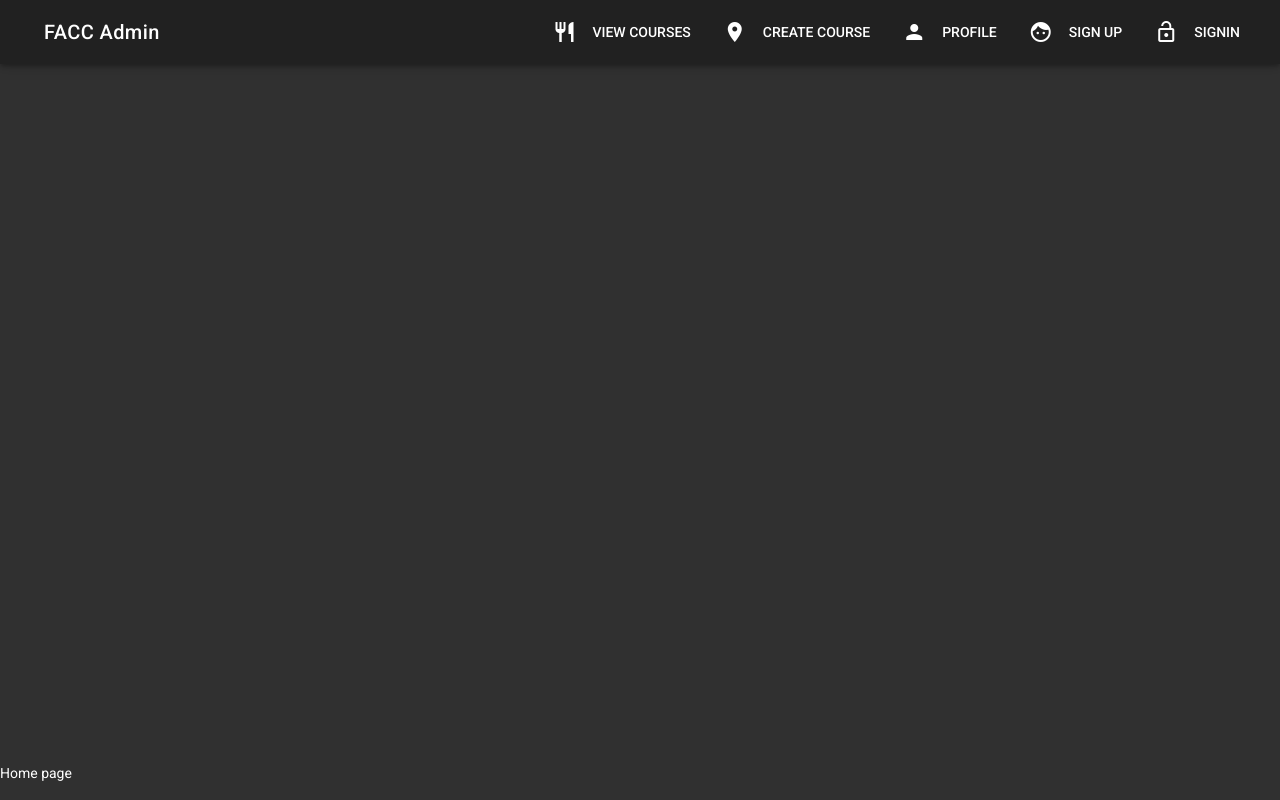
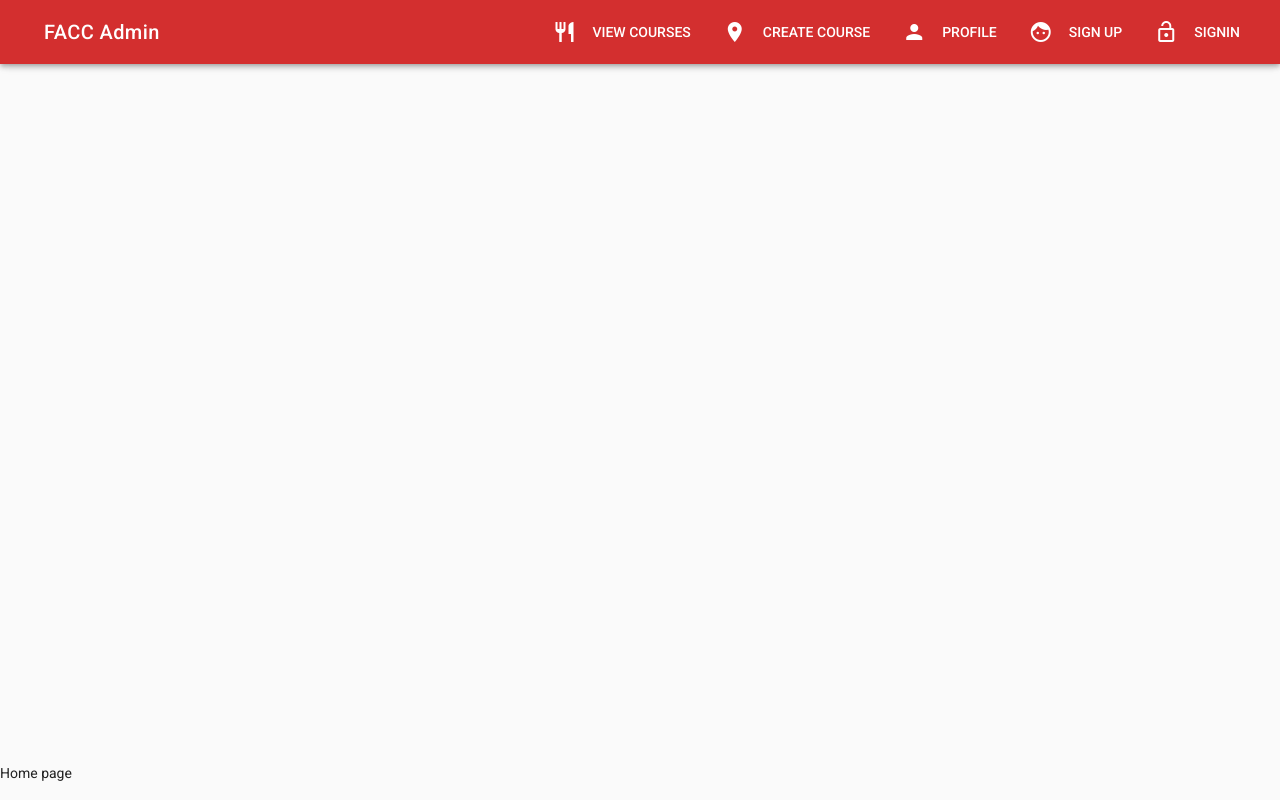
Before and after one commit to pixels-bytes/facc-admin, a Vue app: page / in a window 1280 px wide. Built offline with nearby package versions, Linux system fonts and the light colour scheme.

Commit message:
Hashed together theming

```diff
--- a/src/App.vue
+++ b/src/App.vue
@@ -1,14 +1,18 @@
 <template>
-  <v-app dark>
+  <v-app>
 
-    <v-toolbar>
+    <v-toolbar class="primary" dark>
       <v-toolbar-side-icon @click="drawer = !drawer" class="hidden-sm-and-up"></v-toolbar-side-icon>
       <v-toolbar-title>
         <router-link to="/" tag="span" style="cursor: pointer">FACC Admin</router-link>
       </v-toolbar-title>
       <v-spacer></v-spacer>
       <v-toolbar-items class="hidden-xs-only">
-        <v-btn flat v-for="item in menuItems" :key="item.title" router :to="item.link">
+        <v-btn
+          flat
+          v-for="item in menuItems" :key="item.title"
+          router :to="item.link"
+        >
           <v-icon left>{{ item.icon }}</v-icon>
           {{ item.title }}
         </v-btn>
@@ -17,7 +21,10 @@
 
     <v-navigation-drawer temporary v-model="drawer">
       <v-list>
-        <v-list-tile v-for="item in menuItems" :key="item.title " router :to="item.link">
+        <v-list-tile
+          v-for="item in menuItems" :key="item.title "
+          router :to="item.link"
+        >
           <v-list-tile-action>
             <v-icon>{{ item.icon }}</v-icon>
           </v-list-tile-action>
--- a/src/main.js
+++ b/src/main.js
@@ -1,11 +1,20 @@
 import Vue from 'vue';
 import App from './App';
 import router from './router';
-
 import Vuetify from 'vuetify';
 import 'vuetify/dist/vuetify.min.css';
 
-Vue.use(Vuetify);
+Vue.use(Vuetify, {
+  theme: {
+    primary: '#D32F2F',
+    secondary: '#37474F',
+    accent: '#9E9E9E',
+    error: '#78909C',
+    info: '#2196F3',
+    success: '#4CAF50',
+    warning: '#FFC107'
+  }
+});
 
 Vue.config.productionTip = false;
 
```
